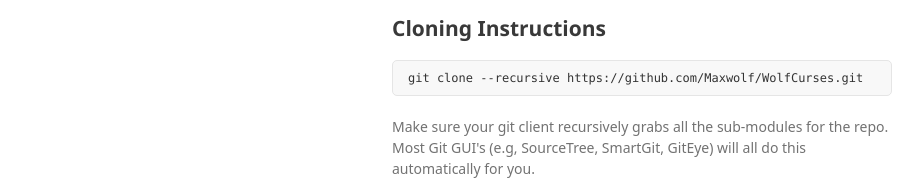
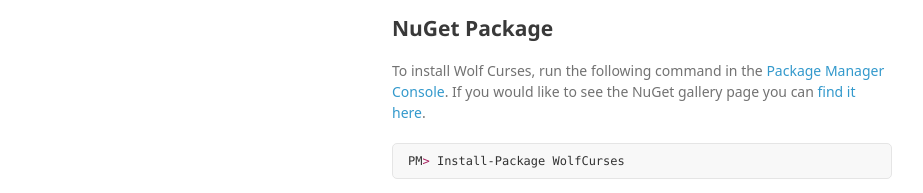
Before and after one commit to Maxwolf/WolfCurses, a plain HTML site: page index.html in a window 1280 px wide. Shown: the part 749-942 px from the top of the page, without its empty margins (178-1101 px from the left). Drawn offline with Linux system fonts and the light colour scheme; a web font is replaced by a local one.

```diff
--- a/index.html
+++ b/index.html
@@ -40,6 +40,13 @@
 <p>Fork this repository and use it as the base for your next application or just look at the code and cherry pick from it as you please.</p>
 
 <p><img src="https://raw.githubusercontent.com/Maxwolf/WolfCurses/master/media/logo.jpg" alt="A cursing wolf."></p>
+
+<h2>
+<a id="nuget-package" class="anchor" href="#nuget-package" aria-hidden="true"><span aria-hidden="true" class="octicon octicon-link"></span></a>NuGet Package</h2>
+
+<p>To install Wolf Curses, run the following command in the <a href="https://docs.nuget.org/docs/start-here/using-the-package-manager-console">Package Manager Console</a>. If you would like to see the NuGet gallery page you can <a href="https://www.nuget.org/packages/WolfCurses/">find it here</a>.</p>
+
+<div class="highlight highlight-source-batchfile"><pre>PM<span class="pl-k">&gt;</span> Install-Package WolfCurses</pre></div>
 
 <h2>
 <a id="cloning-instructions" class="anchor" href="#cloning-instructions" aria-hidden="true"><span aria-hidden="true" class="octicon octicon-link"></span></a>Cloning Instructions</h2>
```
Also changed, not shown: params.json (+1 -1 lines).
